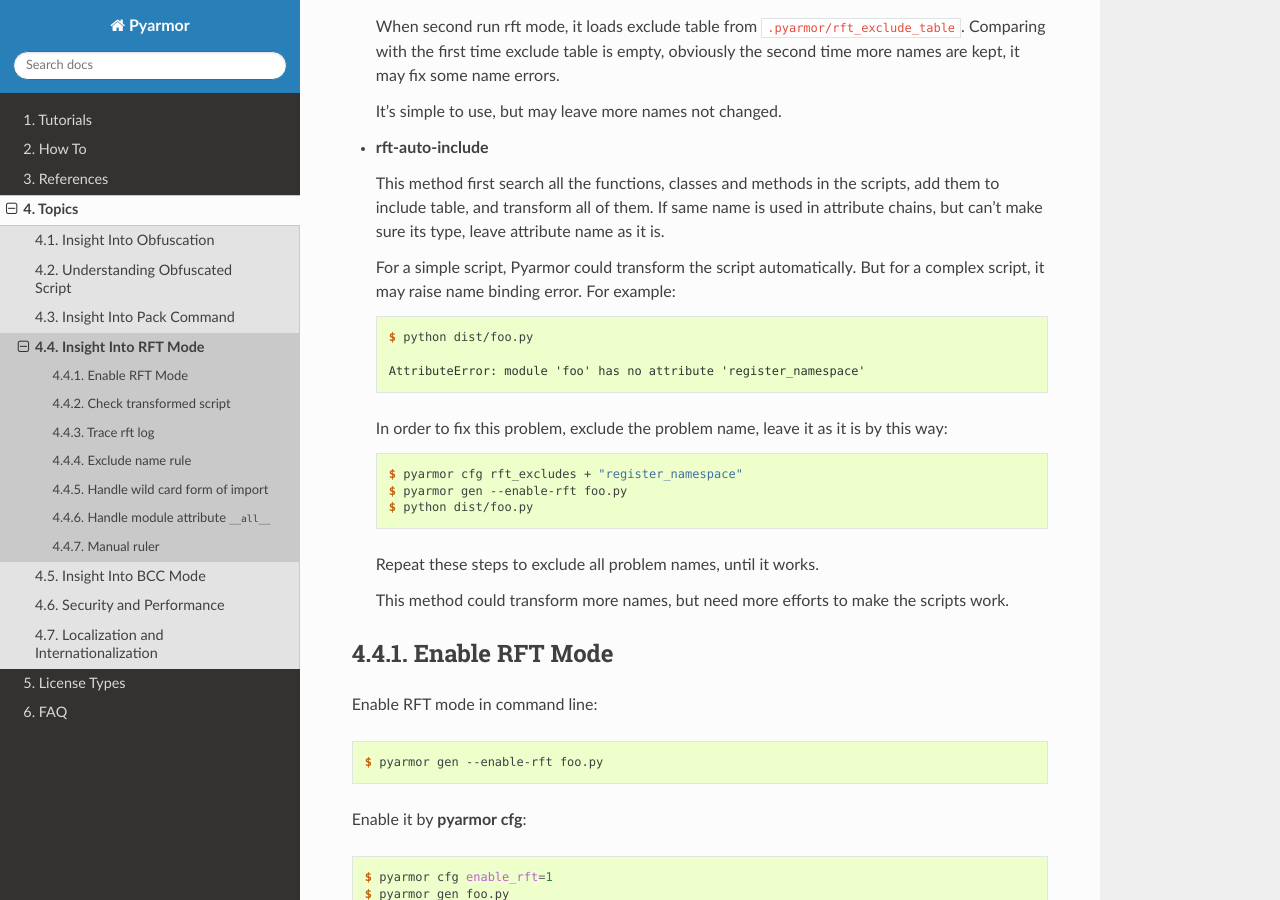
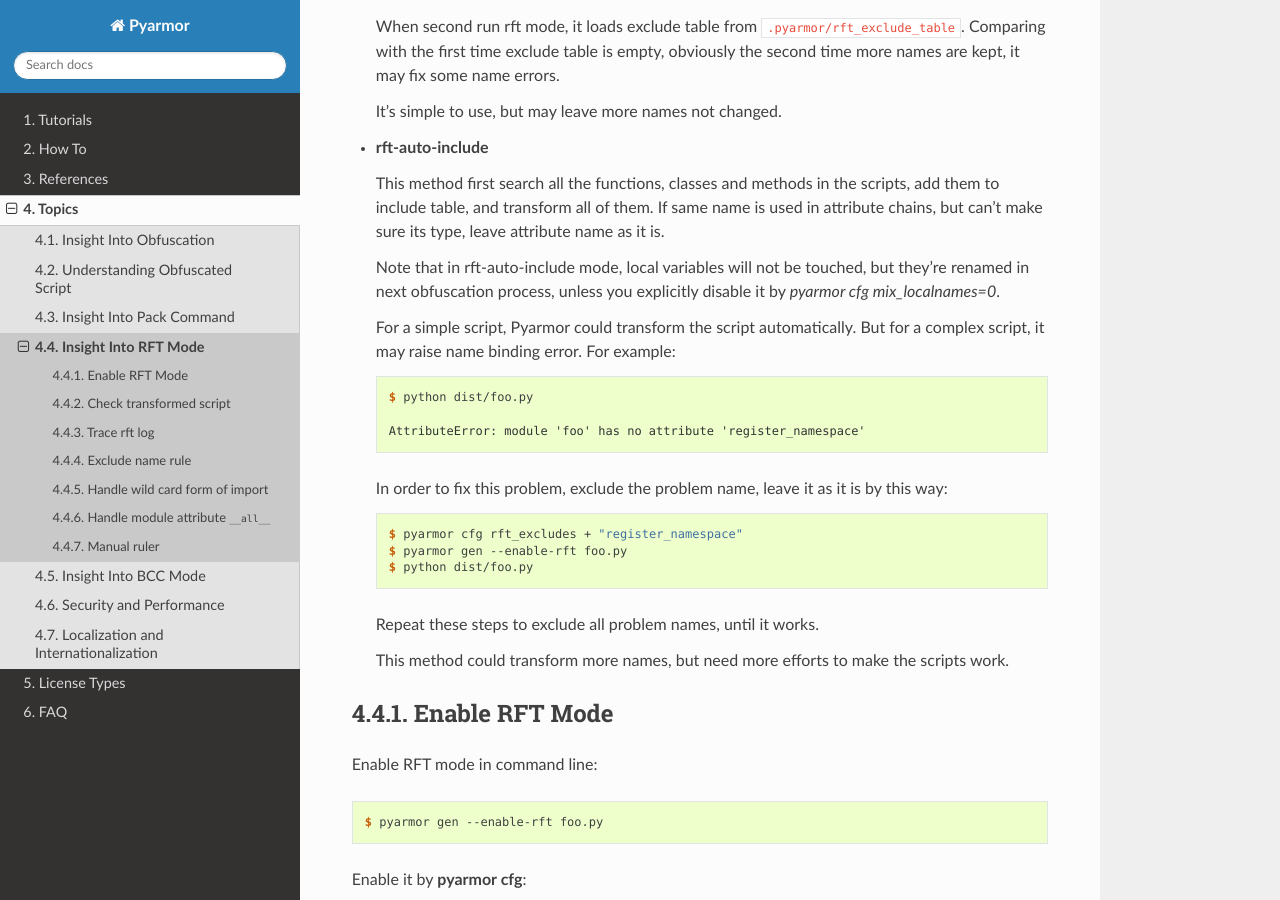
Before and after one commit to dashingsoft/pyarmor, a Sphinx documentation site: the page built from docs/topic/rftmode.rst, in a window 1280 px wide and 900 px high, scrolled down 1337 px. Built offline with Sphinx 7.4.7 and the Read the Docs theme 3.1.0, drawn with Linux system fonts in a browser that asks for light colours.

Commit message:
Add note for rft-auto-include mode

```diff
--- a/docs/topic/rftmode.rst
+++ b/docs/topic/rftmode.rst
@@ -55,6 +55,8 @@
 - **rft-auto-include**
 
   This method first search all the functions, classes and methods in the scripts, add them to include table, and transform all of them. If same name is used in attribute chains, but can't make sure its type, leave attribute name as it is.
+
+  Note that in rft-auto-include mode, local variables will not be touched, but they're renamed in next obfuscation process, unless you explicitly disable it by `pyarmor cfg mix_localnames=0`.
 
   For a simple script, Pyarmor could transform the script automatically. But for a complex script, it may raise name binding error. For example::
 
```
